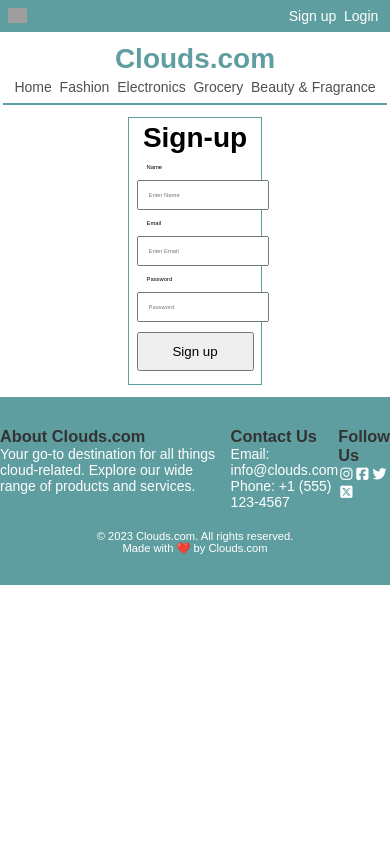
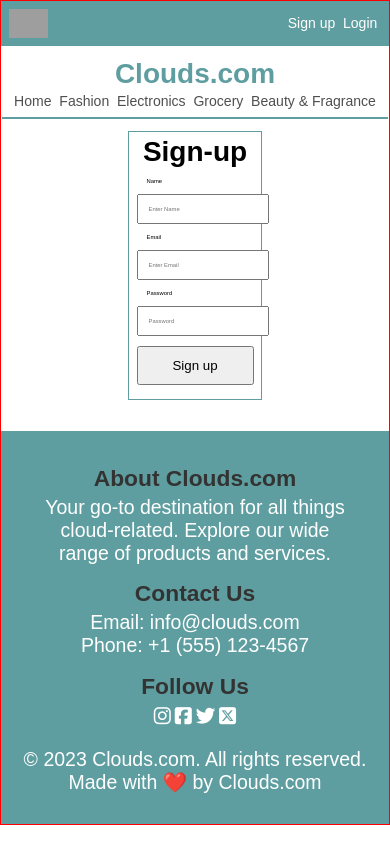
Before and after one commit to Ayush-Manware/iSHOP-Frontend, a React (Create React App) app: page /signup in a window 390 px wide. Built offline with nearby package versions, Linux system fonts and the light colour scheme; grey boxes are pictures that could not be loaded; a web font is replaced by a local one.

Commit message:
Responsiveness

```diff
--- a/src/App.css
+++ b/src/App.css
@@ -490,25 +490,39 @@ label {
 @media (max-width: 600px) {
   body {
     font-size: 14px;
+    border: 1px solid red;
   }
 
   .logoImg{
-    width: 5vw;
+    width: 10vw;
+  }
+
+  .searchBar{
+    display: none;
   }
 
   .navbar{
     padding: 2vw;
   }
 
+  .fashionList{
+    width: 25vw;
+    top: 5vw;
+  }
+
   .mensFashionMainDiv{
     flex-direction: column;
     align-items: center;
+    gap: 3vw;
   }
 
   .homeCardContainer{
-    width: 70%;
-    padding: 3vw;
-    gap: 5vw;
+    width: 80%;
+    padding: 4vw;
+  }
+
+  .addToCartLink{
+    font-size: 4vw;
   }
 
   .cardImage{
@@ -525,9 +539,44 @@ label {
   }
 
   .buyBtn, .cartBtn{
-    font-size: 4vw;
+    font-size: 5vw;
     padding: 2vw;
     margin: 1.5vw auto;
   }
 
+  .footer-container{
+    flex-direction: column;
+    align-items: center;
+    text-align: center;
+    gap: 3vw;
+    font-size: 5vw;
+  }
+
+  .footer-bottom{
+    font-size: 5vw;
+  }
+
+  .footer h3{
+    margin: 1vw auto;
+  }
+
+  .footer{
+    margin-top: 8vw;
+  }
+
+  .logout {
+    font-size: 5vw;
+  }
+
+  .subNavbar{
+    /* margin: 1vw; */
+  }
+
+  .innerSubNavbar{
+    font-size: 3.6vw;
+    margin: auto;
+  }
+
+
+
 }
--- a/src/components/navbar/AddToCart.jsx
+++ b/src/components/navbar/AddToCart.jsx
@@ -5,7 +5,7 @@ import { Link } from 'react-router-dom';
 const AddToCart = () => {
 
   const selector = useSelector((state) => state.cartName);
-    console.log(selector);
+    // console.log(selector);
 
   return (
     <div className='addToCart'>
```
Also changed, not shown: src/Dynamic.jsx (+2 -6 lines).
